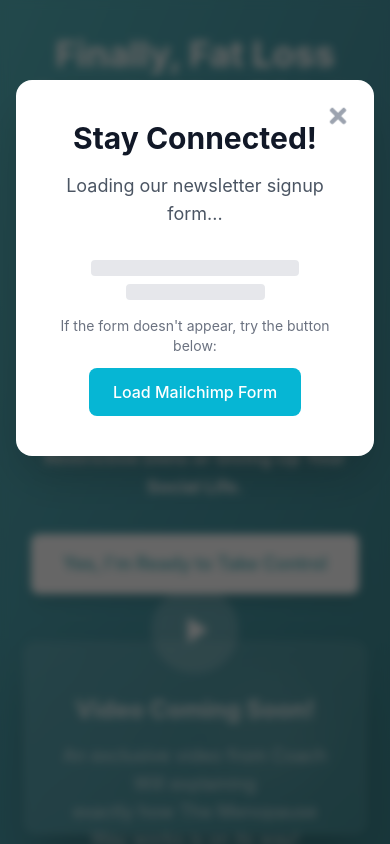
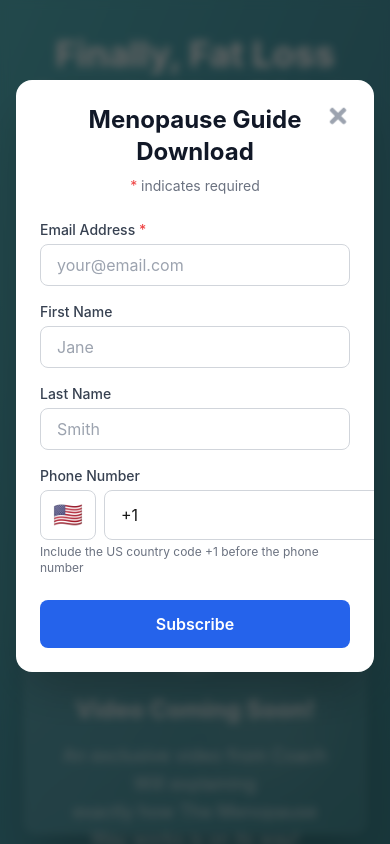
Before and after one commit to Calille/fitsite, a Next.js app: page /menopause-way in a window 390 px wide. Shown: the top 844 px of the page. Built offline with nearby package versions, Linux system fonts and the light colour scheme.

Commit message:
Integrate full Mailchimp form with multi-country phone support in QuizPopup

```diff
--- a/src/components/QuizPopup.tsx
+++ b/src/components/QuizPopup.tsx
@@ -1,24 +1,15 @@
 'use client';
 
-import { useState, useEffect } from 'react';
+import { useState, useEffect, useRef } from 'react';
 import { motion, AnimatePresence } from 'framer-motion';
 import { FaCheckCircle, FaTimes } from 'react-icons/fa';
 
-// TypeScript declarations for Mailchimp global variables
-declare global {
-  interface Window {
-    $mcSite?: {
-      optinFeatures: (() => void)[];
-      loadingPrerequisites: Promise<any>[];
-      permissionProviders: { [key: string]: Promise<boolean> };
-      registerPermissionProvider: (permission: string, permissionResolutionPromise: Promise<boolean>) => void;
-      enableOptIn: () => void;
-      runIfOptedIn: (fn: () => void, additionalPermissions?: string[]) => void;
-      hasOptedIn: () => boolean;
-      createCookie: (name: string, value: any, expirationDays: number) => void;
-      readCookie: (name: string) => string | undefined;
-    };
-  }
+interface CountryData {
+  countryCode: string;
+  placeholder: string;
+  helpText: string;
+  countryCallingCode: string;
+  name: string;
 }
 
 // COMMENTED OUT QUIZ INTERFACES - KEPT FOR FUTURE USE
@@ -43,84 +34,113 @@
   onClose: () => void;
 }
 
+// Country data for phone number support
+const COUNTRY_DATA: CountryData[] = [
+  { countryCode: 'US', placeholder: '+1 000 000 0000', helpText: 'Include the US country code +1 before the phone number', countryCallingCode: '+1', name: 'United States' },
+  { countryCode: 'GB', placeholder: '+44 0000 000000', helpText: 'Include the GB country code +44 before the phone number', countryCallingCode: '+44', name: 'United Kingdom' },
+  { countryCode: 'CA', placeholder: '+1 000 000 0000', helpText: 'Include the CA country code +1 before the phone number', countryCallingCode: '+1', name: 'Canada' },
+  { countryCode: 'AU', placeholder: '+61 000 000 000', helpText: 'Include the AU country code +61 before the phone number', countryCallingCode: '+61', name: 'Australia' },
+  { countryCode: 'DE', placeholder: '+49 000 0000000', helpText: 'Fügen Sie vor der Telefonnummer die DE-Ländervorwahl +49 ein', countryCallingCode: '+49', name: 'Germany' },
+  { countryCode: 'FR', placeholder: '+33 0 00 00 00 00', helpText: 'Incluez le code pays FR +33 avant le numéro de téléphone', countryCallingCode: '+33', name: 'France' },
+  { countryCode: 'ES', placeholder: '+34 000 000 000', helpText: 'Incluya el código de país ES +34 antes del número de teléfono', countryCallingCode: '+34', name: 'Spain' },
+  { countryCode: 'NL', placeholder: '+31 0 00000000', helpText: 'Voeg de NL-landcode +31 toe vóór het telefoonnummer', countryCallingCode: '+31', name: 'Netherlands' },
+  { countryCode: 'BE', placeholder: '+32 000 00 00 00', helpText: 'Incluez le code pays BE +32 avant le numéro de téléphone', countryCallingCode: '+32', name: 'Belgium' },
+  { countryCode: 'CH', placeholder: '+41 00 000 00 00', helpText: 'Fügen Sie vor der Telefonnummer die CH-Ländervorwahl +41 ein', countryCallingCode: '+41', name: 'Switzerland' },
+  { countryCode: 'AT', placeholder: '+43 000 000 0000', helpText: 'Fügen Sie vor der Telefonnummer die AT-Ländervorwahl +43 ein', countryCallingCode: '+43', name: 'Austria' },
+  { countryCode: 'IE', placeholder: '+353 00 000 0000', helpText: 'Include the IE country code +353 before the phone number', countryCallingCode: '+353', name: 'Ireland' },
+  { countryCode: 'IT', placeholder: '+39 000 000 0000', helpText: 'Includere il prefisso internazionale IT +39 prima del numero di telefono', countryCallingCode: '+39', name: 'Italy' },
+];
+
 export default function QuizPopup({ isOpen, onClose }: QuizPopupProps) {
-  // COMMENTED OUT QUIZ STATE - KEPT FOR FUTURE USE
-  /*
-  const [step, setStep] = useState(1);
-  const [answers, setAnswers] = useState<QuizAnswers>({
-    q1: '',
-    q2: '',
-    q3: '',
-    q4: '',
-    q5: '',
-    q6: '',
-    q7: '',
-    firstName: '',
-    lastName: '',
-    email: '',
-    phoneNumber: ''
-  });
-  const [isLoading, setIsLoading] = useState(false);
-  const [error, setError] = useState('');
-  const [isSuccess, setIsSuccess] = useState(false);
-  */
+  const [email, setEmail] = useState('');
+  const [firstName, setFirstName] = useState('');
+  const [lastName, setLastName] = useState('');
+  const [phoneNumber, setPhoneNumber] = useState('');
+  const [selectedCountry, setSelectedCountry] = useState('GB');
+  const [isSubmitting, setIsSubmitting] = useState(false);
+  const [showSuccess, setShowSuccess] = useState(false);
+  const [showError, setShowError] = useState(false);
+  const formRef = useRef<HTMLFormElement>(null);
 
-  // COMMENTED OUT QUIZ RESET EFFECT - KEPT FOR FUTURE USE
-  /*
-  // Reset state when popup opens
+  // Get country flag emoji
+  const getCountryFlag = (countryCode: string) => {
+    return countryCode.toUpperCase().replace(/./g, (char) => String.fromCodePoint(char.charCodeAt(0) + 127397));
+  };
+
+  // Get browser language for default country
+  const getBrowserCountry = () => {
+    const language = navigator.language?.split('-')[1];
+    return language || 'GB';
+  };
+
+  // Initialize country based on browser language
   useEffect(() => {
     if (isOpen) {
-      setStep(1);
-      setAnswers({
-        q1: '',
-        q2: '',
-        q3: '',
-        q4: '',
-        q5: '',
-        q6: '',
-        q7: '',
-        firstName: '',
-        lastName: '',
-        email: '',
-        phoneNumber: ''
-      });
-      setError('');
-      setIsSuccess(false);
+      const browserCountry = getBrowserCountry();
+      const country = COUNTRY_DATA.find(c => c.countryCode === browserCountry) ? browserCountry : 'GB';
+      setSelectedCountry(country);
+      const countryData = COUNTRY_DATA.find(c => c.countryCode === country);
+      if (countryData) {
+        setPhoneNumber(countryData.countryCallingCode);
+      }
+
+      // Reset form
+      setEmail('');
+      setFirstName('');
+      setLastName('');
+      setShowSuccess(false);
+      setShowError(false);
     }
   }, [isOpen]);
-  */
 
-  // Load Mailchimp script when popup opens
-  useEffect(() => {
-    if (isOpen) {
-      // Check if script already exists
-      if (!document.getElementById('mcjs')) {
-        const script = document.createElement('script');
-        script.id = 'mcjs';
-        script.innerHTML = `!function(c,h,i,m,p){m=c.createElement(h),p=c.getElementsByTagName(h)[0],m.async=1,m.src=i,p.parentNode.insertBefore(m,p)}(document,"script","https://chimpstatic.com/mcjs-connected/js/users/544185a2a64d9a3a17da102d4/4533c3de0cacd48a8a17dbd8a.js");`;
-        document.head.appendChild(script);
+  // Update phone number when country changes
+  const handleCountryChange = (countryCode: string) => {
+    setSelectedCountry(countryCode);
+    const countryData = COUNTRY_DATA.find(c => c.countryCode === countryCode);
+    if (countryData) {
+      setPhoneNumber(countryData.countryCallingCode);
     }
+  };
 
-      // Force enable Mailchimp opt-in and bypass permissions
+  // Get current country data
+  const currentCountry = COUNTRY_DATA.find(c => c.countryCode === selectedCountry) || COUNTRY_DATA[1];
+
+  // Handle form submission
+  const handleSubmit = async (e: React.FormEvent) => {
+    e.preventDefault();
+    setIsSubmitting(true);
+    setShowError(false);
+
+    try {
+      // Submit to Mailchimp using the actual form action
+      const formData = new FormData();
+      formData.append('EMAIL', email);
+      formData.append('FNAME', firstName);
+      formData.append('LNAME', lastName);
+      formData.append('PHONE', phoneNumber);
+
+      // Submit directly to Mailchimp
+      const response = await fetch('https://tphealthfitness.us7.list-manage.com/subscribe/post?u=544185a2a64d9a3a17da102d4&id=160ece17a1&f_id=0094e4e3f0', {
+        method: 'POST',
+        body: formData,
+        mode: 'no-cors', // Mailchimp doesn't support CORS, so we use no-cors mode
+      });
+
+      // With no-cors, we can't read the response, so we assume success
+      setShowSuccess(true);
+
+      // Close modal after 2 seconds
       setTimeout(() => {
-        if (window.$mcSite) {
-          // Enable opt-in immediately
-          window.$mcSite.enableOptIn();
+        onClose();
+      }, 2000);
 
-          // Grant all required permissions
-          window.$mcSite.registerPermissionProvider('preferencesProcessingAllowed', Promise.resolve(true));
-          window.$mcSite.registerPermissionProvider('analyticsProcessingAllowed', Promise.resolve(true));
-          window.$mcSite.registerPermissionProvider('marketingAllowed', Promise.resolve(true));
-
-          // Force trigger any pending opt-in features
-          if (window.$mcSite.optinFeatures && window.$mcSite.optinFeatures.length > 0) {
-            window.$mcSite.optinFeatures.forEach((fn: () => void) => fn());
-            window.$mcSite.optinFeatures = [];
+    } catch (error) {
+      console.error('Subscription error:', error);
+      setShowError(true);
+    } finally {
+      setIsSubmitting(false);
     }
-        }
-      }, 1000);
-    }
-  }, [isOpen]);
+  };
 
   // COMMENTED OUT QUIZ QUESTIONS AND FUNCTIONS - KEPT FOR FUTURE USE
   /*
@@ -322,48 +342,184 @@
             </button>
 
                 {/* Content */}
-                <div className="p-10 md:p-16 text-center">
-                  <div className="mb-8">
-                    <h2 className="text-3xl md:text-4xl font-bold text-gray-900 mb-4">
-                      Stay Connected!
+                <div className="p-6 md:p-8">
+                  <div className="text-center mb-6">
+                    <h2 className="text-2xl md:text-3xl font-bold text-gray-900 mb-2">
+                      Menopause Guide Download
                     </h2>
-                    <p className="text-lg text-gray-600">
-                      Loading our newsletter signup form...
+                    <p className="text-sm text-gray-500">
+                      <span className="text-red-500">*</span> indicates required
                     </p>
                   </div>
 
-                  <div className="space-y-4">
-                    <div className="animate-pulse">
-                      <div className="h-4 bg-gray-200 rounded w-3/4 mx-auto mb-2"></div>
-                      <div className="h-4 bg-gray-200 rounded w-1/2 mx-auto mb-4"></div>
+                  {/* Success Message */}
+                  {showSuccess && (
+                    <motion.div
+                      initial={{ opacity: 0, y: -10 }}
+                      animate={{ opacity: 1, y: 0 }}
+                      className="mb-6 p-4 bg-green-50 border border-green-200 rounded-lg flex items-center gap-3"
+                    >
+                      <FaCheckCircle className="text-green-500 text-xl flex-shrink-0" />
+                      <div>
+                        <p className="text-green-800 font-medium">Successfully subscribed!</p>
+                        <p className="text-green-600 text-sm">Check your email for the guide.</p>
+                      </div>
+                    </motion.div>
+                  )}
+
+                  {/* Error Message */}
+                  {showError && (
+                    <motion.div
+                      initial={{ opacity: 0, y: -10 }}
+                      animate={{ opacity: 1, y: 0 }}
+                      className="mb-6 p-4 bg-red-50 border border-red-200 rounded-lg"
+                    >
+                      <p className="text-red-800 text-sm">
+                        Something went wrong. Please try again or contact us directly.
+                      </p>
+                    </motion.div>
+                  )}
+
+                  {/* Mailchimp Form */}
+                  <form
+                    ref={formRef}
+                    onSubmit={handleSubmit}
+                    className="space-y-4"
+                  >
+                    {/* Email Field */}
+                    <div>
+                      <label htmlFor="mce-EMAIL" className="block text-sm font-medium text-gray-700 mb-1">
+                        Email Address <span className="text-red-500">*</span>
+                      </label>
+                      <input
+                        type="email"
+                        name="EMAIL"
+                        id="mce-EMAIL"
+                        required
+                        value={email}
+                        onChange={(e) => setEmail(e.target.value)}
+                        className="w-full px-4 py-2 border border-gray-300 rounded-lg focus:ring-2 focus:ring-blue-500 focus:border-transparent transition-colors"
+                        placeholder="your@email.com"
+                      />
                     </div>
 
-                    <div className="space-y-3">
-                      <p className="text-sm text-gray-500">
-                        If the form doesn't appear, try the button below:
-                      </p>
+                    {/* First Name Field */}
+                    <div>
+                      <label htmlFor="mce-FNAME" className="block text-sm font-medium text-gray-700 mb-1">
+                        First Name
+                      </label>
+                      <input
+                        type="text"
+                        name="FNAME"
+                        id="mce-FNAME"
+                        value={firstName}
+                        onChange={(e) => setFirstName(e.target.value)}
+                        className="w-full px-4 py-2 border border-gray-300 rounded-lg focus:ring-2 focus:ring-blue-500 focus:border-transparent transition-colors"
+                        placeholder="Jane"
+                      />
+                    </div>
+
+                    {/* Last Name Field */}
+                    <div>
+                      <label htmlFor="mce-LNAME" className="block text-sm font-medium text-gray-700 mb-1">
+                        Last Name
+                      </label>
+                      <input
+                        type="text"
+                        name="LNAME"
+                        id="mce-LNAME"
+                        value={lastName}
+                        onChange={(e) => setLastName(e.target.value)}
+                        className="w-full px-4 py-2 border border-gray-300 rounded-lg focus:ring-2 focus:ring-blue-500 focus:border-transparent transition-colors"
+                        placeholder="Smith"
+                      />
+                    </div>
+
+                    {/* Phone Number Field with Country Selector */}
+                    <div>
+                      <label htmlFor="mce-PHONE" className="block text-sm font-medium text-gray-700 mb-1">
+                        Phone Number
+                      </label>
+                      <div className="flex gap-2">
+                        {/* Country Selector */}
+                        <div className="relative">
                           <button
+                            type="button"
+                            className="h-full px-3 py-2 border border-gray-300 rounded-lg bg-white hover:bg-gray-50 transition-colors flex items-center gap-2"
                             onClick={() => {
-                          // Force load Mailchimp form
-                          if (window.$mcSite) {
-                            window.$mcSite.enableOptIn();
-                            window.$mcSite.registerPermissionProvider('preferencesProcessingAllowed', Promise.resolve(true));
-                            window.$mcSite.registerPermissionProvider('analyticsProcessingAllowed', Promise.resolve(true));
-                            window.$mcSite.registerPermissionProvider('marketingAllowed', Promise.resolve(true));
+                              const select = document.getElementById('country-select-PHONE') as HTMLSelectElement;
+                              select?.focus();
+                            }}
+                          >
+                            <span className="text-2xl" aria-label={`${selectedCountry} flag`}>
+                              {getCountryFlag(selectedCountry)}
+                            </span>
+                          </button>
+                          <select
+                            id="country-select-PHONE"
+                            value={selectedCountry}
+                            onChange={(e) => handleCountryChange(e.target.value)}
+                            className="absolute inset-0 opacity-0 cursor-pointer"
+                          >
+                            {COUNTRY_DATA.map((country) => (
+                              <option key={country.countryCode} value={country.countryCode}>
+                                {country.name} {country.countryCallingCode}
+                              </option>
+                            ))}
+                          </select>
+                        </div>
 
-                            // Try to load the form directly
-                            const script = document.createElement('script');
-                            script.src = 'https://form-assets.mailchimp.com/snippet/account/245732778?site=4533c3de0cacd48a8a17dbd8a';
-                            script.type = 'text/javascript';
-                            document.body.appendChild(script);
-                          }
-                        }}
-                        className="px-6 py-3 bg-cyan-500 hover:bg-cyan-600 text-white font-medium rounded-lg transition-colors"
+                        {/* Phone Input */}
+                        <input
+                          type="tel"
+                          name="PHONE"
+                          id="mce-PHONE"
+                          value={phoneNumber}
+                          onChange={(e) => setPhoneNumber(e.target.value)}
+                          placeholder={currentCountry.placeholder}
+                          className="flex-1 px-4 py-2 border border-gray-300 rounded-lg focus:ring-2 focus:ring-blue-500 focus:border-transparent transition-colors"
+                        />
+                      </div>
+                      <p className="mt-1 text-xs text-gray-500">{currentCountry.helpText}</p>
+                    </div>
+
+                    {/* Honeypot */}
+                    <div style={{ position: 'absolute', left: '-5000px' }} aria-hidden="true">
+                      <input
+                        type="text"
+                        name="b_544185a2a64d9a3a17da102d4_160ece17a1"
+                        tabIndex={-1}
+                        value=""
+                        readOnly
+                      />
+                    </div>
+
+                    {/* Submit Button */}
+                    <div className="pt-2">
+                      <button
+                        type="submit"
+                        disabled={isSubmitting || showSuccess}
+                        className="w-full bg-blue-600 hover:bg-blue-700 disabled:bg-gray-400 text-white font-semibold py-3 px-6 rounded-lg transition-colors duration-200 flex items-center justify-center gap-2"
                       >
-                        Load Mailchimp Form
+                        {isSubmitting ? (
+                          <>
+                            <svg className="animate-spin h-5 w-5 text-white" xmlns="http://www.w3.org/2000/svg" fill="none" viewBox="0 0 24 24">
+                              <circle className="opacity-25" cx="12" cy="12" r="10" stroke="currentColor" strokeWidth="4"></circle>
+                              <path className="opacity-75" fill="currentColor" d="M4 12a8 8 0 018-8V0C5.373 0 0 5.373 0 12h4zm2 5.291A7.962 7.962 0 014 12H0c0 3.042 1.135 5.824 3 7.938l3-2.647z"></path>
+                            </svg>
+                            Subscribing...
+                          </>
+                        ) : showSuccess ? (
+                          <>
+                            <FaCheckCircle />
+                            Subscribed!
+                          </>
+                        ) : (
+                          'Subscribe'
+                        )}
                       </button>
                     </div>
-                  </div>
+                  </form>
                 </div>
               </motion.div>
             </div>
```
Lines whose indentation alone changed are shown as unchanged.
